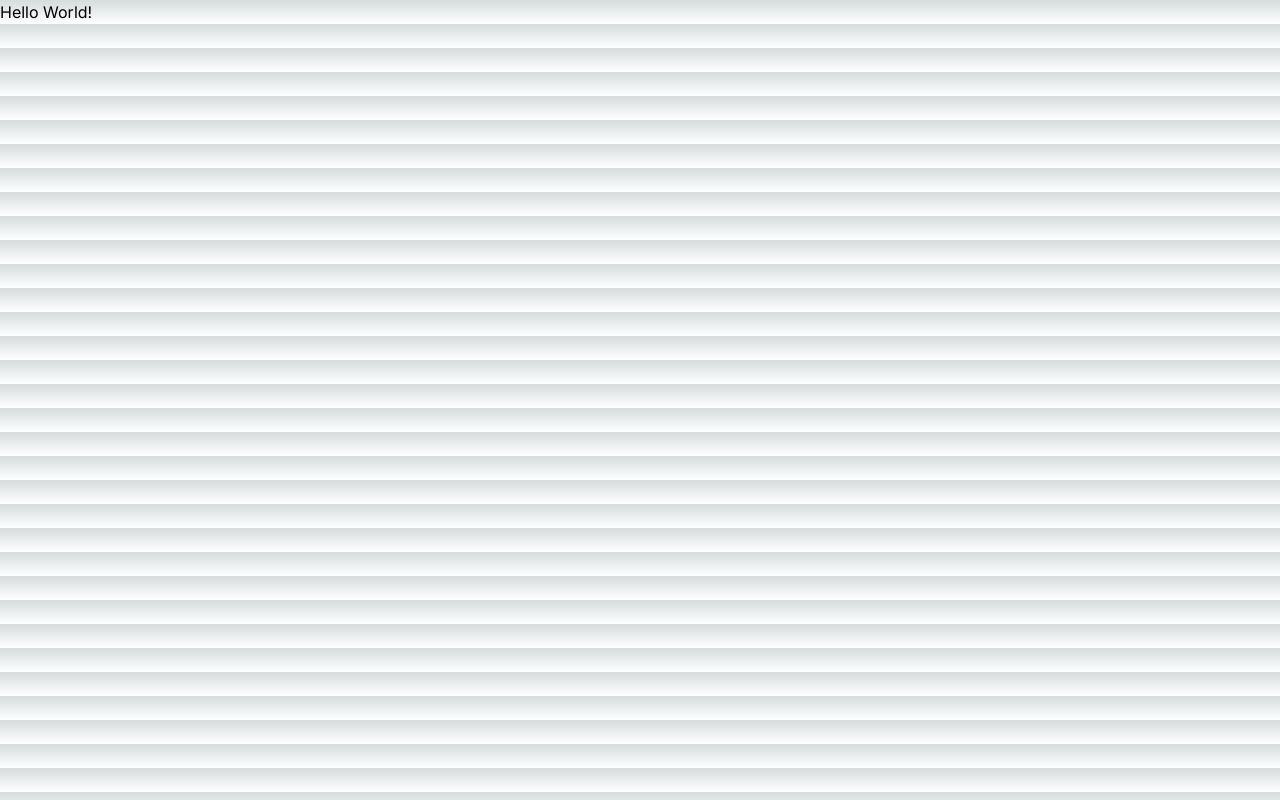
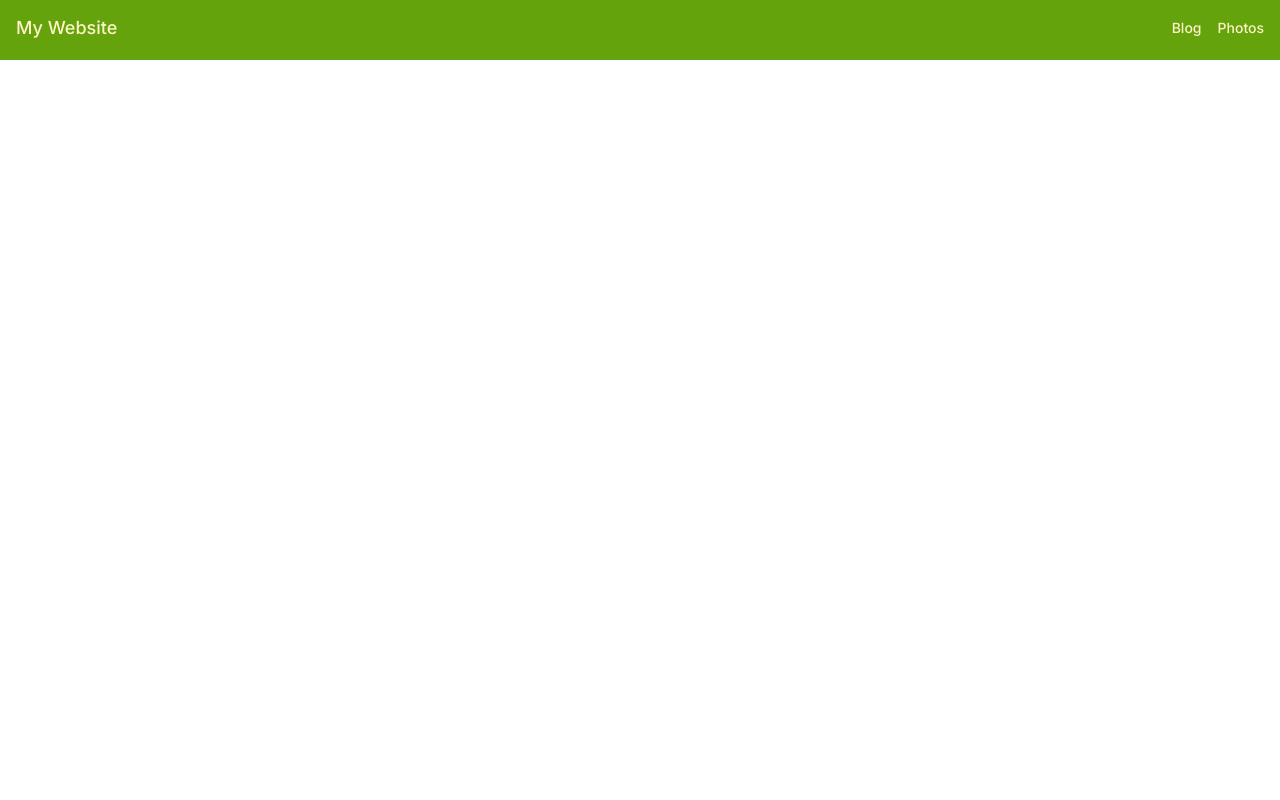
Before and after one commit to rkorolov/Personal-Website, a Next.js app: page / in a window 1280 px wide. Built offline with nearby package versions, Linux system fonts and the light colour scheme.

Commit message:
Navbar component made

```diff
--- a/app/globals.css
+++ b/app/globals.css
@@ -1,27 +1,3 @@
 @tailwind base;
 @tailwind components;
 @tailwind utilities;
-
-:root {
-  --foreground-rgb: 0, 0, 0;
-  --background-start-rgb: 214, 219, 220;
-  --background-end-rgb: 255, 255, 255;
-}
-
-@media (prefers-color-scheme: dark) {
-  :root {
-    --foreground-rgb: 255, 255, 255;
-    --background-start-rgb: 0, 0, 0;
-    --background-end-rgb: 0, 0, 0;
-  }
-}
-
-body {
-  color: rgb(var(--foreground-rgb));
-  background: linear-gradient(
-      to bottom,
-      transparent,
-      rgb(var(--background-end-rgb))
-    )
-    rgb(var(--background-start-rgb));
-}
--- a/app/layout.js
+++ b/app/layout.js
@@ -4,8 +4,7 @@
 const inter = Inter({ subsets: ['latin'] })
 
 export const metadata = {
-  title: 'Create Next App',
-  description: 'Generated by create next app',
+
 }
 
 export default function RootLayout({ children }) {
--- a/app/page.js
+++ b/app/page.js
@@ -1,3 +1,25 @@
 export default function Home() {
-  return <p>Hello World!</p>
+  return (
+    <Navbar />
+  );
 }
+
+function Navbar() {
+  return (
+    <nav className="border-b-4 sticky top-0 bg-lime-600 text-amber-100 border-lime-600 z-10">
+      <div className="h-14 max-w-7xl p-4 mx-auto flex items-center justify-between">
+        <a href="/" className="font-medium text-lg md:hover:underline">
+          My Website
+        </a>
+        <ul className="hidden md:flex items-center justify-end space-x-4 text-sm font-medium">
+          <li className="md:hover:underline">
+            <a href="/blog">Blog</a>
+          </li>
+          <li className="md:hover:underline">
+            <a href="/photos">Photos</a>
+          </li>
+        </ul>
+      </div>
+    </nav>
+  );
+}
```
